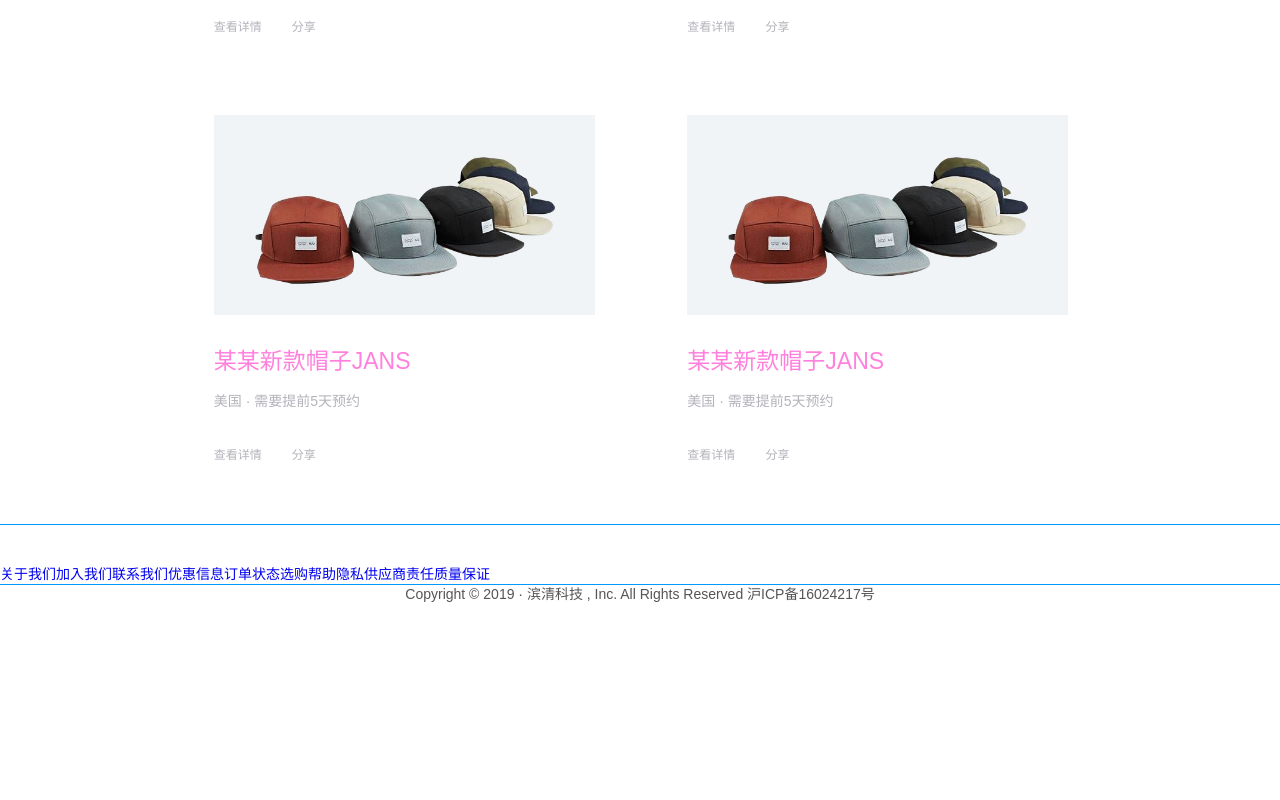
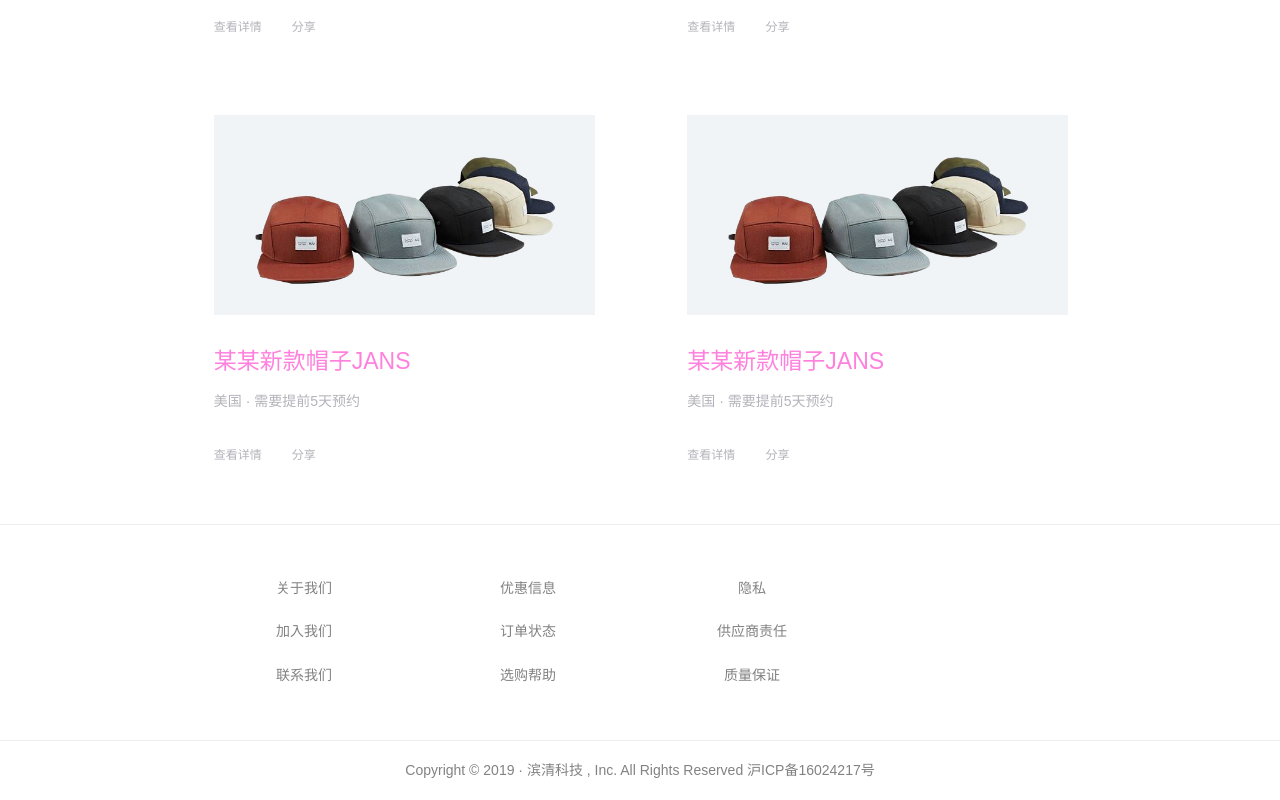
Before and after one commit to bingblue/onestop-web, a Vue app: page /#/ in a window 1280 px wide. Shown: the part 3062-3862 px from the top of the page. Before the commit the page ends 3667 px from the top, so only its background shows below. Built offline with nearby package versions, Linux system fonts and the light colour scheme.

Commit message:
update footer

```diff
--- a/src/components/Footer.vue
+++ b/src/components/Footer.vue
@@ -1,6 +1,6 @@
 <template>
   <el-container>
-    <el-footer>
+    <el-footer height="auto">
       <div class="menu">
         <ul>
           <li><router-link to="/" title="关于我们">关于我们</router-link></li>
@@ -43,22 +43,30 @@ export default {
 footer
   display flex
   flex-direction column
-  border-top 1px solid #0099ff
+  border-top 1px solid #eee
   justify-content center
-  padding 60px 0 20px
+  align-items center
+  padding 42px 0 20px
   .menu
-    display flex
-    flex-basis 100%
-    align-items flex-start
+    width 70%
+    text-align center
     ul
-      display flex
-      justify-content space-around
+      display inline-block
+      // width calc(25% - 8px)
+      width 25%
       li
-        flex-direction column
+        padding 12px 0
+        a
+          color #828282
+          font-size 1.4rem
   p
     display flex
-    flex-basis 100%
-    border-top 1px solid #0099ff
+    width 100%
+    color #828282
+    font-size 1.4rem
+    border-top 1px solid #eee
     justify-content center
     align-items center
+    margin-top 42px
+    padding-top 20px
 </style>
```
